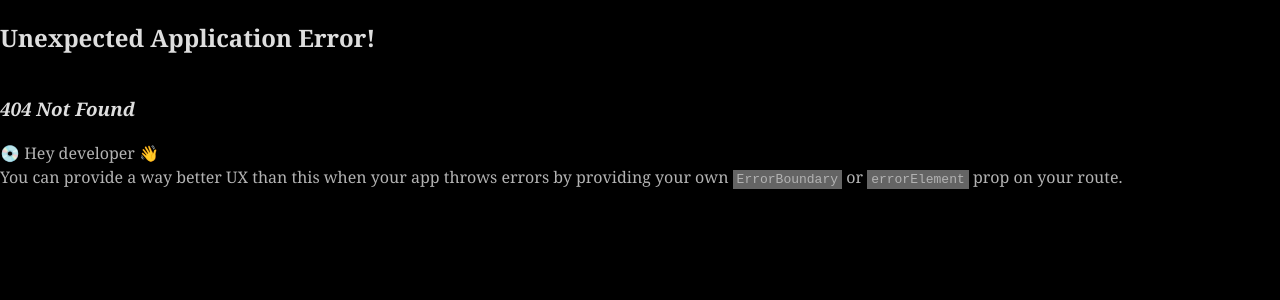
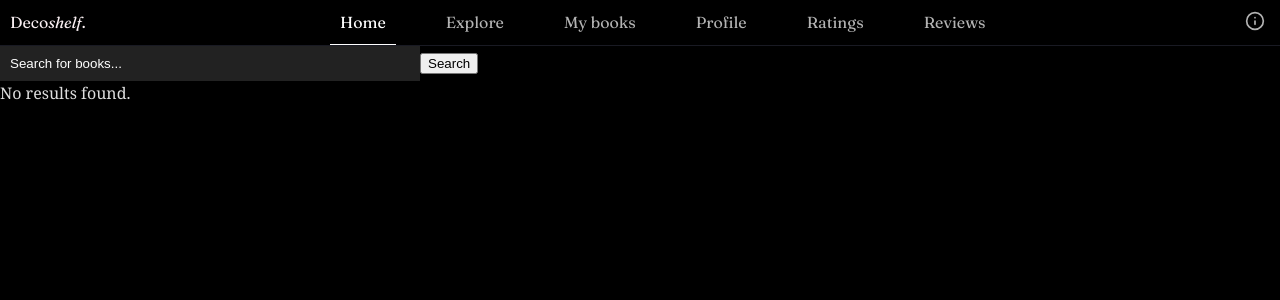
Before and after one commit to SiriJV/Deco, a React (Vite) app: page /home in a window 1280 px wide. Before the commit this address had no page. Shown: the top 300 px of the page. Built offline with nearby package versions, Linux system fonts and the light colour scheme.

Commit message:
Fixed routing in App

```diff
--- a/src/App.scss
+++ b/src/App.scss
@@ -1,3 +1,5 @@
+@use './styles/colors.scss' as *;
+
 #root {
   width: 100vw;
   height: 100vh;
@@ -5,6 +7,7 @@
   padding: 0;
   display: flex;
   flex-direction: column;
+  overflow: hidden;
 }
 
 .temporary-bookcard-wrapper {
@@ -30,8 +33,37 @@
 // }
 
 main {
-  background-color: pink;
+  background-color: $black;
   display: flex;
+  flex-direction: column;
   // flex: 1;
   height: 100%;
 }
+
+.search-results {
+  display: flex;
+  flex-wrap: wrap;
+  gap: 20px;
+}
+
+::-webkit-scrollbar {
+  width: 8px;
+  height: 8px;
+}
+
+::-webkit-scrollbar-thumb {
+  background-color: $dark-gray;
+  border-radius: 4px;
+
+  &:hover {
+    background-color: $medium-gray;
+  }
+}
+
+::-webkit-scrollbar-track {
+  background-color: $darkest-gray;
+}
+
+h1, h2, h3, h4, h5, h6, p, a {
+  margin: 0;
+}
--- a/src/App.tsx
+++ b/src/App.tsx
@@ -1,117 +1,58 @@
 import { createBrowserRouter, RouterProvider } from 'react-router-dom';
-import './App.scss'
-import Home from './pages/Home'
-import Explore from './pages/Explore'
-import MyBooks from './pages/MyBooks'
-import Profile from './pages/Profile'
+import './App.scss';
+import Home from './pages/Home';
+import Explore from './pages/Explore';
+import MyBooks from './pages/MyBooks';
+import Profile from './pages/Profile';
 import RootLayout from './layouts/RootLayout';
-import BookModal from './components/BookModal/BookModal'
+import { ShelvesProvider } from './context/ShelvesContext';
+import BookModal from './components/BookModal/BookModal';
 
 const router = createBrowserRouter([
   {
     path: '/',
     element: <RootLayout />,
     children: [
-      { index: true, element: <Home />},
       {
-        path: 'mybooks',
-        element: <MyBooks />,
+        path: 'home',
+        // element: <Home />,
+        children: [
+          {
+            index: true,
+            element: <Home /> // renders the search
+          },
+          {
+            path: ':bookId',
+            element: <BookModal />
+          }
+        ]
       },
       {
         path: 'explore',
         element: <Explore />,
+        // children: [
+        //   {
+        //     path: ':bookId',
+        //     element: <BookModal />
+        //   }
+        // ]
+      },
+      {
+        path: 'mybooks',
+        element: <MyBooks />
       },
       {
         path: 'profile',
-        element: <Profile />,
-        children: [
-          {
-            path: ':bookid',
-            element: <BookModal />,
-          },
-        ],
+        element: <Profile />
       },
-    ],
+    ]
   },
 ]);
 
 export default function App() {
-  return <RouterProvider router={router} />;
+  return (
+    <ShelvesProvider>
+      <RouterProvider router={router} />
+    </ShelvesProvider>
+  );
 }
-
-
-
-
-
-
-
-
-
-
-
-
-// function App() {
-//   return (
-//     <>
-//     <BrowserRouter>
-//       <NavBar />
-//       <main>
-//       <Routes>
-//         <Route path="/" element={<Navigate to="/home" replace />} />
-//         <Route path="/home" element={<Home />} />
-//         <Route path="/explore" element={<Explore />} />
-//         <Route path="/mybooks" element={<MyBooks />} />
-//         <Route path="/profile" element={<Profile />} />
-//       </Routes>
-//       </main>
-//     </BrowserRouter>
-//     </>
-//   )
-// }
-
-// export default App
-
-
-
-
-
-
-
-
-
-
-
-
-{/* <section className="temporary-search-wrapper">
-        <SearchBar />
-        <FilterButton />
-      </section>
-        <h2 className="temporary-title">Developers Favs</h2>
-      <section className="temporary-bookcard-wrapper">
-      <BookCard
-        img="public\images\fifteen_dogs.jpg"
-        name="Fifteen Dogs"
-        author="André Alexis"
-      />
-      <BookCard
-        img="public\images\strange_the_dreamer.jpg"
-        name="Strange the Dreamer"
-        author="Laini Taylor"
-      />
-      <BookCard
-        img="public\images\bunny.jpg"
-        name="Bunny"
-        author="Mona Awad"
-      />
-      <BookCard
-        img="public\images\mockingjay.jpeg"
-        name="Mockingjay"
-        author="Suzanne Collins"
-      />
-      <BookCard
-        img="public\images\alls_well.jpg"
-        name="All's Well"
-        author="Mona Awad"
-      />
-      </section>
-        <Rating /> */}
```
